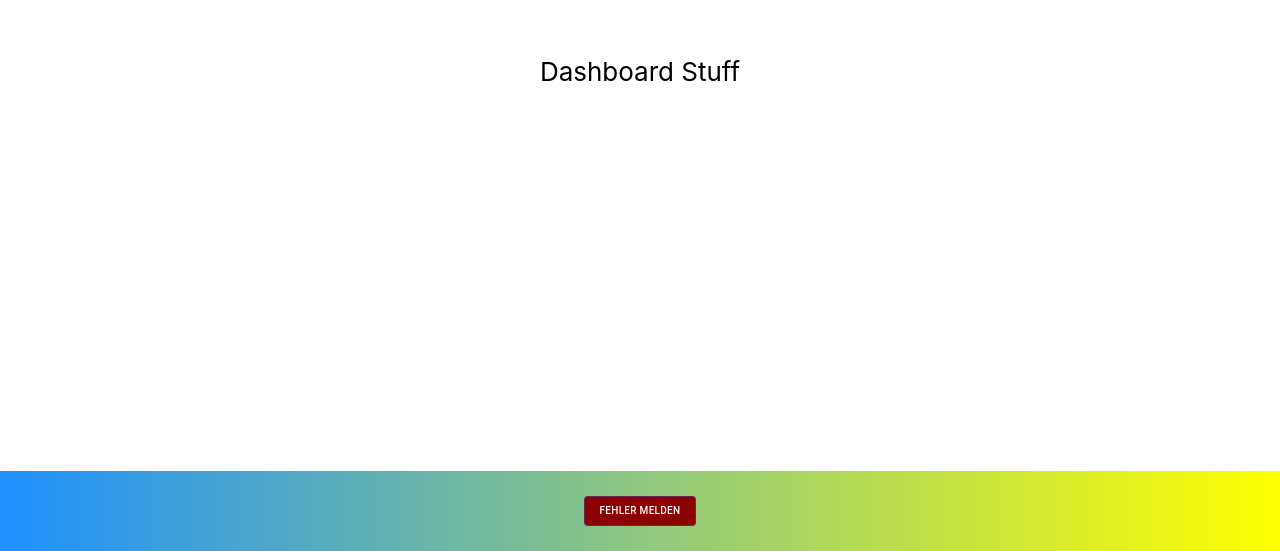
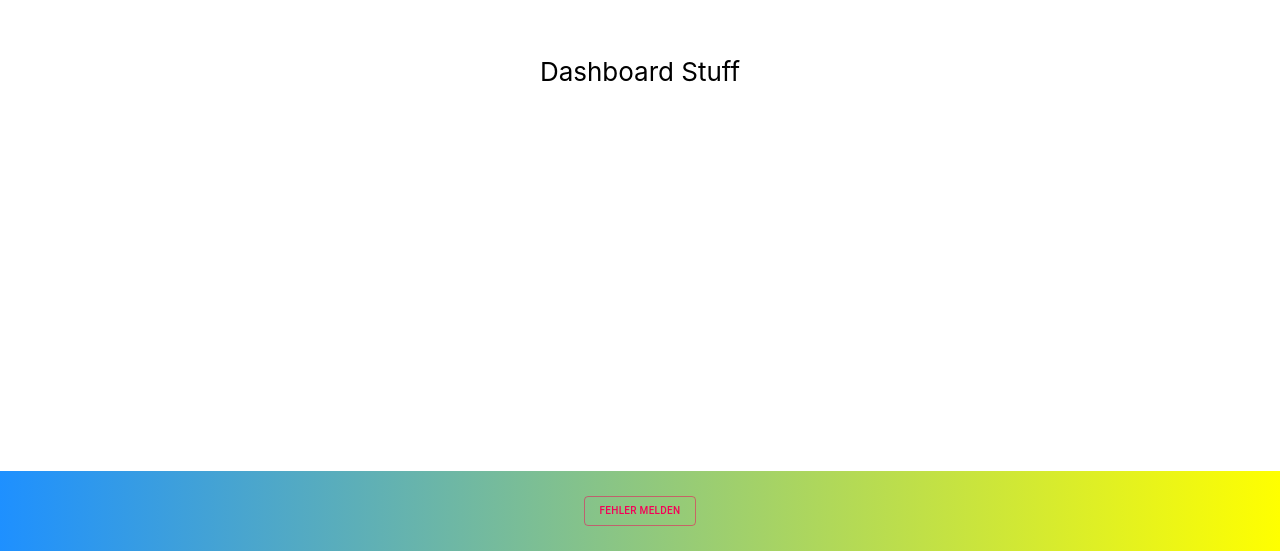
Before and after one commit to constantin-kuehne/AmazonDataProject, a React (Create React App) app in the folder frontend/: page / in a window 1280 px wide. Shown: the part 1212-1763 px from the top of the page. Built offline with nearby package versions, Linux system fonts and the light colour scheme.

Commit message:
ADP-35 -> Footer, Fonts & CSS Padding

```diff
--- a/frontend/src/App.tsx
+++ b/frontend/src/App.tsx
@@ -13,8 +13,7 @@ const useStyles = makeStyles({
         backgroundColor: "transparent"
     },
     errorbutton:{
-        backgroundColor: "darkred",
-        color: "white",
+        backgroundColor: "transparent",
         fontSize: 10,
     }
     }
@@ -29,7 +28,7 @@ function App() {
       <header className="App-header">
           <Avatar
               alt="Example Alt"
-              src="logo512.png" />
+              src="logo512.png"/>
           <h2> Amazon Data Project</h2>
           <Search/>
           <br/>
@@ -46,10 +45,11 @@ function App() {
 
 
 
-
       </header>
 
         <div className="App-about">
+
+
 
             <p> This is how it works!</p>
 
@@ -78,7 +78,8 @@ function App() {
                 className={classes.errorbutton}
                 onClick={() => console.log("Error Button Clicked")} //TODO Wenn man Bock hat, kann man dafür ne Function machen.
                 variant="outlined"
-                color="primary">
+                color="secondary"
+                type="submit">
                 Fehler melden
             </Button>
 
--- a/frontend/src/functionstuff/searchfunction.tsx
+++ /dev/null
@@ -1 +0,0 @@
-import React from "react";
```
Also changed, not shown: frontend/src/components/buttons.tsx (deleted, +0 -30 lines).
